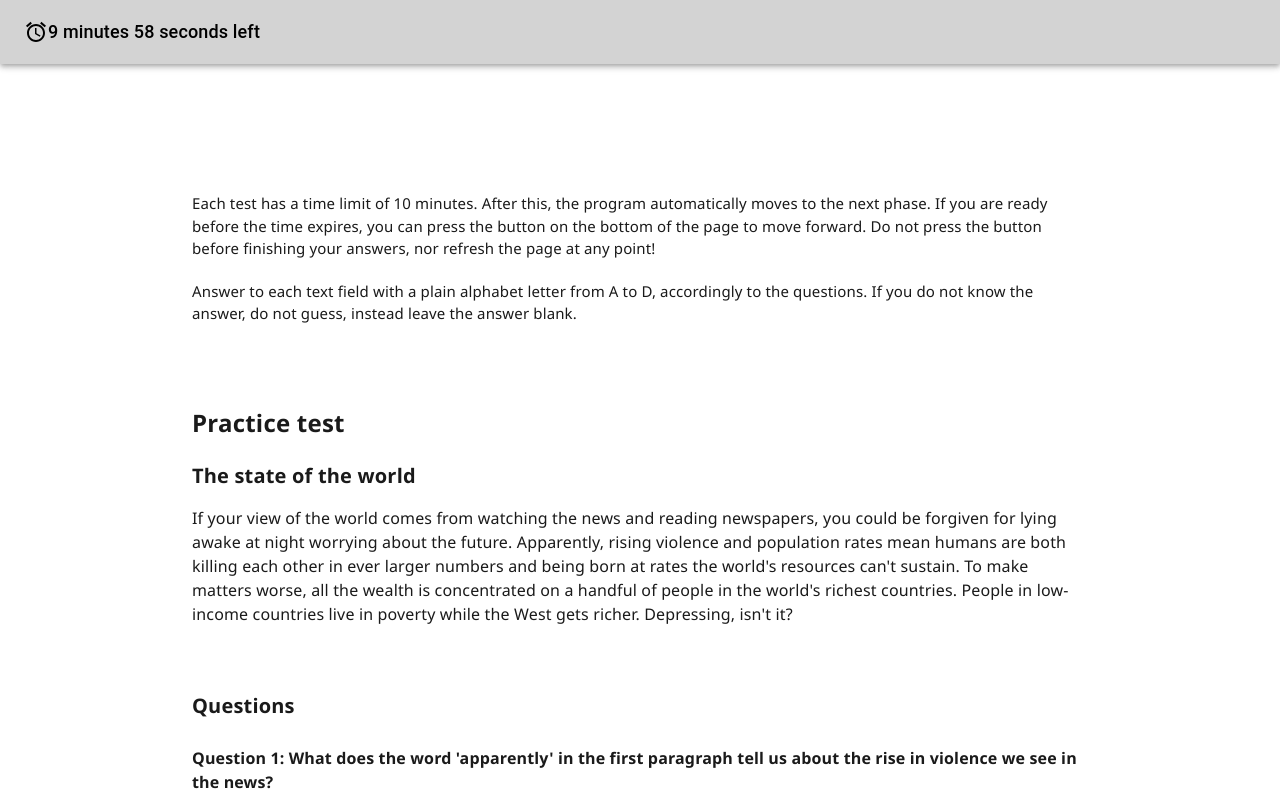
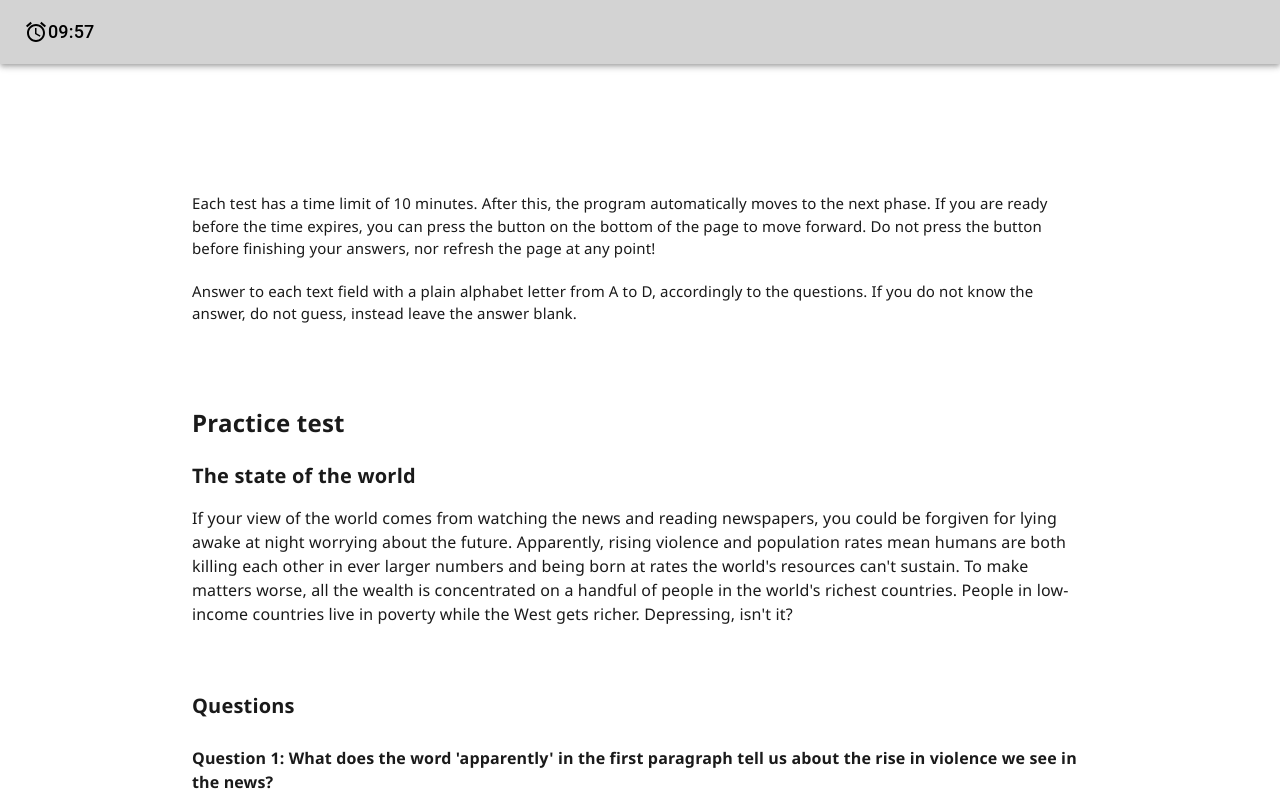
Before and after one commit to lottavilhelmiina/font-types-experimental-study, a React (Create React App) app: page / in a window 1280 px wide. Both pictures are taken after a click on the button "START THE PRACTICE TEST". Shown: the top 800 px of the page. Built offline with nearby package versions, Linux system fonts and the light colour scheme; data requests are answered from the project's data file.

Commit message:
Fixed the timer (NOW SHOULD ACTUALLY WORK)

```diff
--- a/src/App.js
+++ b/src/App.js
@@ -8,8 +8,8 @@ import AccessAlarmIcon from '@mui/icons-material/AccessAlarm';
 import axios from 'axios'
 
 function App(props) {
-  const [minutes, setMinutes] = React.useState(10);
-  const [seconds, setSeconds] = React.useState(0);
+  const [remainingTime, setRemainingTime] = useState(0);
+
   const [textTable, setTextTable] = useState([
     {
       header: "The state of the world",
@@ -339,6 +339,7 @@ function App(props) {
     if (isIntro === true) {
       setIsIntro(false);
       setIsPilot(true);
+      setRemainingTime(600);
 
 
       const timer = setTimeout(() => {
@@ -361,8 +362,7 @@ function App(props) {
       setIsPilot(false);
       setTableID(tableID + 1);
       setIsVisible(true);
-      setMinutes(10)
-      setSeconds(0)
+setRemainingTime(600);
 
       const secondTimer = setTimeout(() => {
         setIsVisible(false);
@@ -373,28 +373,18 @@ function App(props) {
   }
 
   useEffect(() => {
+    const timer = setInterval(() => {
+      setRemainingTime(prevRemainingTime => prevRemainingTime - 1);
+    }, 1000);
+    return () => clearInterval(timer);
+  }, []);
 
-    if (!isIntro && isVisible) {
-      if (seconds > 0 || minutes > 0) {
-        if (seconds < 1) {
-          const updateMinutes = setTimeout(() => {
-            setSeconds(59);
-            setMinutes(minutes - 1);
-            //number is <1000ms (1 second), because otherwise the timer lags compared to 10 min.
-          }, 947);
-          return () => clearTimeout(updateMinutes);
-        }
-        else {
-          const updateSeconds = setTimeout(() => {
-            setSeconds(seconds - 1);
-            //number is <1000ms (1 second), because otherwise the timer lags compared to 10 min.
-          }, 947);
+  function formatTime(timeInSeconds) {
+    const minutes = Math.floor(timeInSeconds / 60);
+    const seconds = timeInSeconds % 60;
+    return `${minutes.toString().padStart(2, '0')}:${seconds.toString().padStart(2, '0')}`;
+  }
 
-          return () => clearTimeout(updateSeconds);
-        }
-      }
-    }
-  }, [seconds, minutes, isIntro, isVisible]);
 
   return (
     <div className="App">
@@ -410,11 +400,11 @@ function App(props) {
           </Box>
         ) : (
           isVisible && tableID < 4 && <div>
-        <AppBar position='absolute'sx={{bgcolor: minutes > 0 ? "#D3D3D3" : "#FF9478"}}>
+        <AppBar position='absolute'sx={{bgcolor: remainingTime > 60 ? "#D3D3D3" : "#FF9478"}}>
           <Toolbar>
             <AccessAlarmIcon sx={{color: 'black'}}/>
             <Typography sx={{color: 'black', fontSize: "18px"}} variant="h6" component="div">
-            {minutes} minutes {seconds} seconds left
+            {formatTime(remainingTime)}
             </Typography>
             <br/>
 
@@ -495,14 +485,14 @@ function App(props) {
           </div>
         )}
 
-        {!isVisible && !isEnd && tableID < 1 && minutes === 0 && <Typography sx={{ textAlign: 'center', fontFamily: 'Segoe UI', fontWeight: 'bold', marginBottom: '50px', fontSize: '20px', color: '#1A1A1A' }}>Time limit for practice test has exceeded. Press the button below to move forward, when you are ready.</Typography>}
-        {!isVisible && !isEnd && tableID < 1 && minutes > 0 && <Typography sx={{ textAlign: 'center', fontFamily: 'Segoe UI', fontWeight: 'bold', marginBottom: '50px', fontSize: '20px', color: '#1A1A1A' }}>Practice test has been completed. Press the button below to start the test number {tableID + 1}, when you are ready.</Typography>}
+        {!isVisible && !isEnd && tableID < 1 && remainingTime === 0 && <Typography sx={{ textAlign: 'center', fontFamily: 'Segoe UI', fontWeight: 'bold', marginBottom: '50px', fontSize: '20px', color: '#1A1A1A' }}>Time limit for practice test has exceeded. Press the button below to move forward, when you are ready.</Typography>}
+        {!isVisible && !isEnd && tableID < 1 && remainingTime > 0 && <Typography sx={{ textAlign: 'center', fontFamily: 'Segoe UI', fontWeight: 'bold', marginBottom: '50px', fontSize: '20px', color: '#1A1A1A' }}>Practice test has been completed. Press the button below to start the test number {tableID + 1}, when you are ready.</Typography>}
 
-        {!isVisible && !isEnd && tableID > 0 && tableID < 3 && minutes === 0 && <Typography sx={{ textAlign: 'center', fontFamily: 'Segoe UI', fontWeight: 'bold', fontSize: '20px', color: '#1A1A1A', marginBottom: '50px' }}>Time limit for test {tableID} has exceeded. Press the button below to move forward, when you are ready.</Typography>}
-        {!isVisible && !isEnd && tableID > 0 && tableID < 3 && minutes > 0 && <Typography sx={{ textAlign: 'center', fontFamily: 'Segoe UI', fontWeight: 'bold', fontSize: '20px', color: '#1A1A1A', marginBottom: '50px' }}>Test {tableID} has been completed. Press the button below to start the test number {tableID + 1}, when you are ready.</Typography>}
+        {!isVisible && !isEnd && tableID > 0 && tableID < 3 && remainingTime === 0 && <Typography sx={{ textAlign: 'center', fontFamily: 'Segoe UI', fontWeight: 'bold', fontSize: '20px', color: '#1A1A1A', marginBottom: '50px' }}>Time limit for test {tableID} has exceeded. Press the button below to move forward, when you are ready.</Typography>}
+        {!isVisible && !isEnd && tableID > 0 && tableID < 3 && remainingTime > 0 && <Typography sx={{ textAlign: 'center', fontFamily: 'Segoe UI', fontWeight: 'bold', fontSize: '20px', color: '#1A1A1A', marginBottom: '50px' }}>Test {tableID} has been completed. Press the button below to start the test number {tableID + 1}, when you are ready.</Typography>}
 
-        {!isVisible && !isEnd && tableID > 0 && tableID === 3 && minutes === 0 && <Typography sx={{ textAlign: 'center', fontFamily: 'Segoe UI', fontWeight: 'bold', fontSize: '20px', color: '#1A1A1A', marginBottom: '50px' }}>Time limit for test {tableID} has exceeded. Press the button below to finish the experiment.</Typography>}
-        {!isVisible && !isEnd && tableID > 0 && tableID === 3 && minutes > 0 && <Typography sx={{ textAlign: 'center', fontFamily: 'Segoe UI', fontWeight: 'bold', fontSize: '20px', color: '#1A1A1A', marginBottom: '50px' }}>Test {tableID} has been completed. Press the button below to finish the experiment.</Typography>}
+        {!isVisible && !isEnd && tableID > 0 && tableID === 3 && remainingTime === 0 && <Typography sx={{ textAlign: 'center', fontFamily: 'Segoe UI', fontWeight: 'bold', fontSize: '20px', color: '#1A1A1A', marginBottom: '50px' }}>Time limit for test {tableID} has exceeded. Press the button below to finish the experiment.</Typography>}
+        {!isVisible && !isEnd && tableID > 0 && tableID === 3 && remainingTime > 0 && <Typography sx={{ textAlign: 'center', fontFamily: 'Segoe UI', fontWeight: 'bold', fontSize: '20px', color: '#1A1A1A', marginBottom: '50px' }}>Test {tableID} has been completed. Press the button below to finish the experiment.</Typography>}
 
         <Box sx={{ display: 'flex', justifyContent: 'center' }}>
           {!isVisible && !isEnd && tableID < 3 && <Button variant='contained' onClick={handleButtonClick}>Start test number {tableID + 1}</Button>}
```
